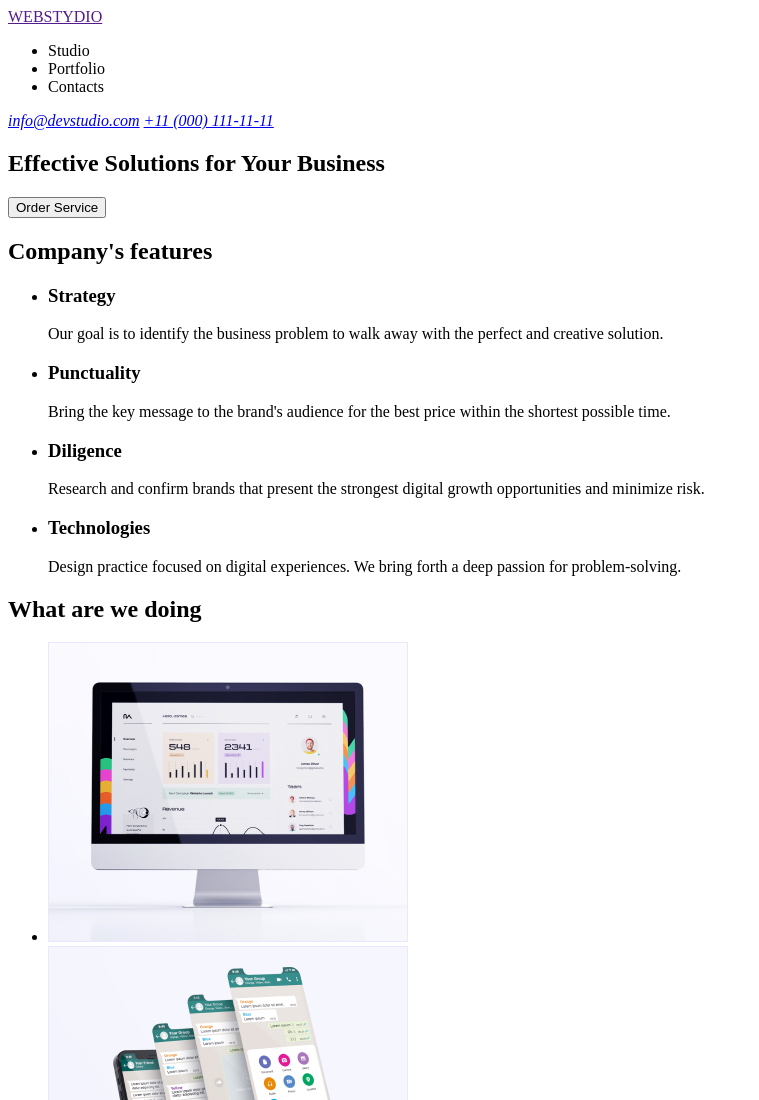
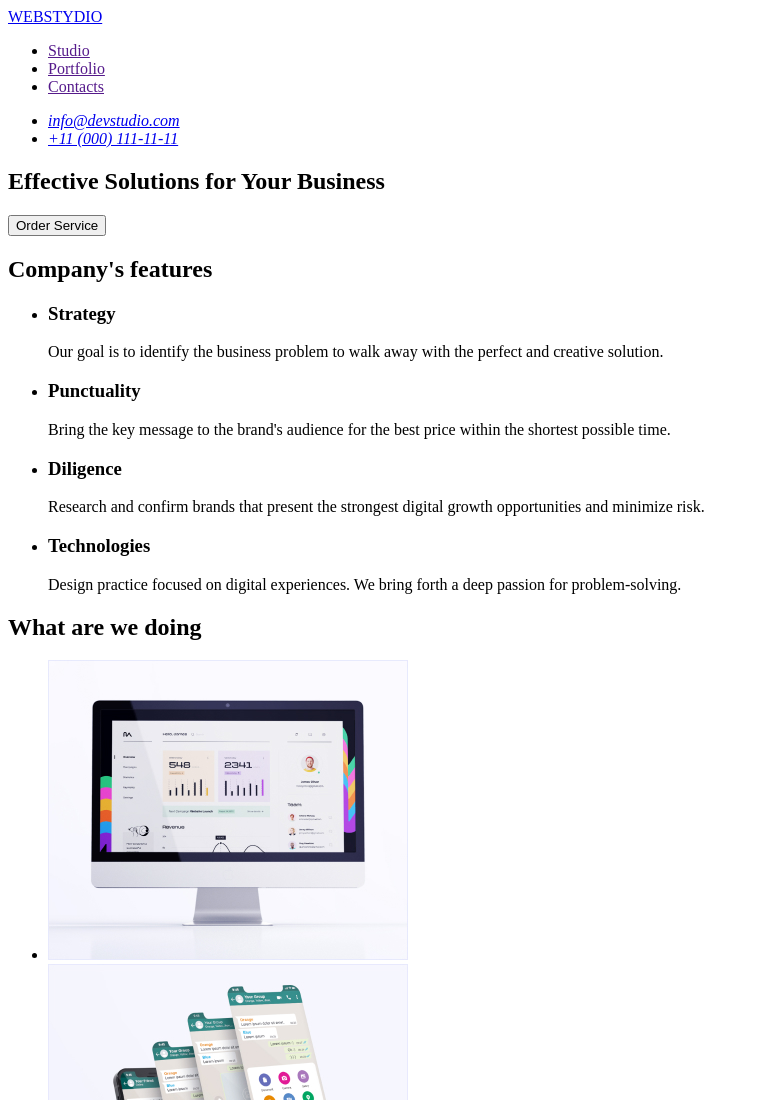
Before and after one commit to YelyzavetaKyiatkyna/goit-markup-hw-01, a plain HTML site: page index.html in a window 1280 px wide. Shown: the top 1100 px of the page, without its empty margins (0-759 px from the left). Drawn offline with Linux system fonts and the light colour scheme.

Commit message:
Update1 imdex.html

```diff
--- a/index.html
+++ b/index.html
@@ -9,19 +9,24 @@
 
   <body>
     <header>
-      <a href="">WEBSTYDIO</a>
-
       <nav>
+        <a href="./index.html">WEBSTYDIO</a>
         <ul>
-          <li>Studio</li>
-          <li>Portfolio</li>
-          <li>Contacts</li>
+          <li><a href="">Studio</a></li>
+          <li><a href="">Portfolio</a></li>
+          <li><a href="">Contacts</a></li>
         </ul>
       </nav>
 
       <address>
-        <a href="mailto:info@devstudio.com">info@devstudio.com</a>
-        <a href="tel:+110001111111">+11 (000) 111-11-11</a>
+        <ul>
+          <li>
+            <a href="mailto:info@devstudio.com">info@devstudio.com</a>
+          </li>
+          <li>
+            <a href="tel:+110001111111">+11 (000) 111-11-11</a>
+          </li>
+        </ul>
       </address>
     </header>
 
@@ -138,7 +143,7 @@
     </main>
 
     <footer>
-      <a href="">WEBSTYDIO</a>
+      <a href="./index.html">WEBSTYDIO</a>
       <p>
         Increase the flow of customers and sales for your business with digital
         marketing & growth solutions.
```
